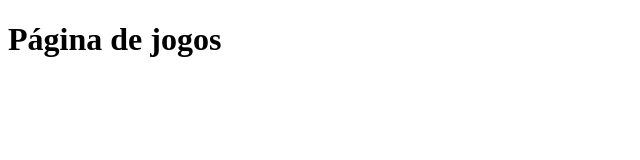
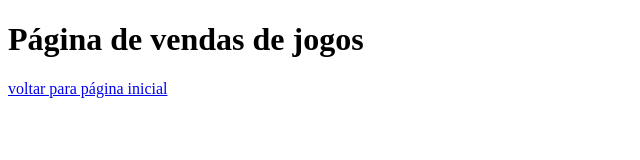
Before and after one commit to W-Thiago/1-desafiogithub, a plain HTML site: page Vendas de jogos.html in a window 1280 px wide. Shown: the whole page, without its empty margins (0-640 px from the left). Drawn offline with Linux system fonts and the light colour scheme.

Commit message:
a opção testando

```diff
--- a/Vendas de jogos.html
+++ b/Vendas de jogos.html
@@ -7,6 +7,7 @@
     <title>Document</title>
 </head>
 <body>
-    <h1>Página de jogos</h1>
+    <h1>Página de vendas de jogos </h1>
+    <a href="index.html">voltar para página inicial</a>
 </body>
 </html>
```
Also changed, not shown: index.html (+2 -0 lines).
